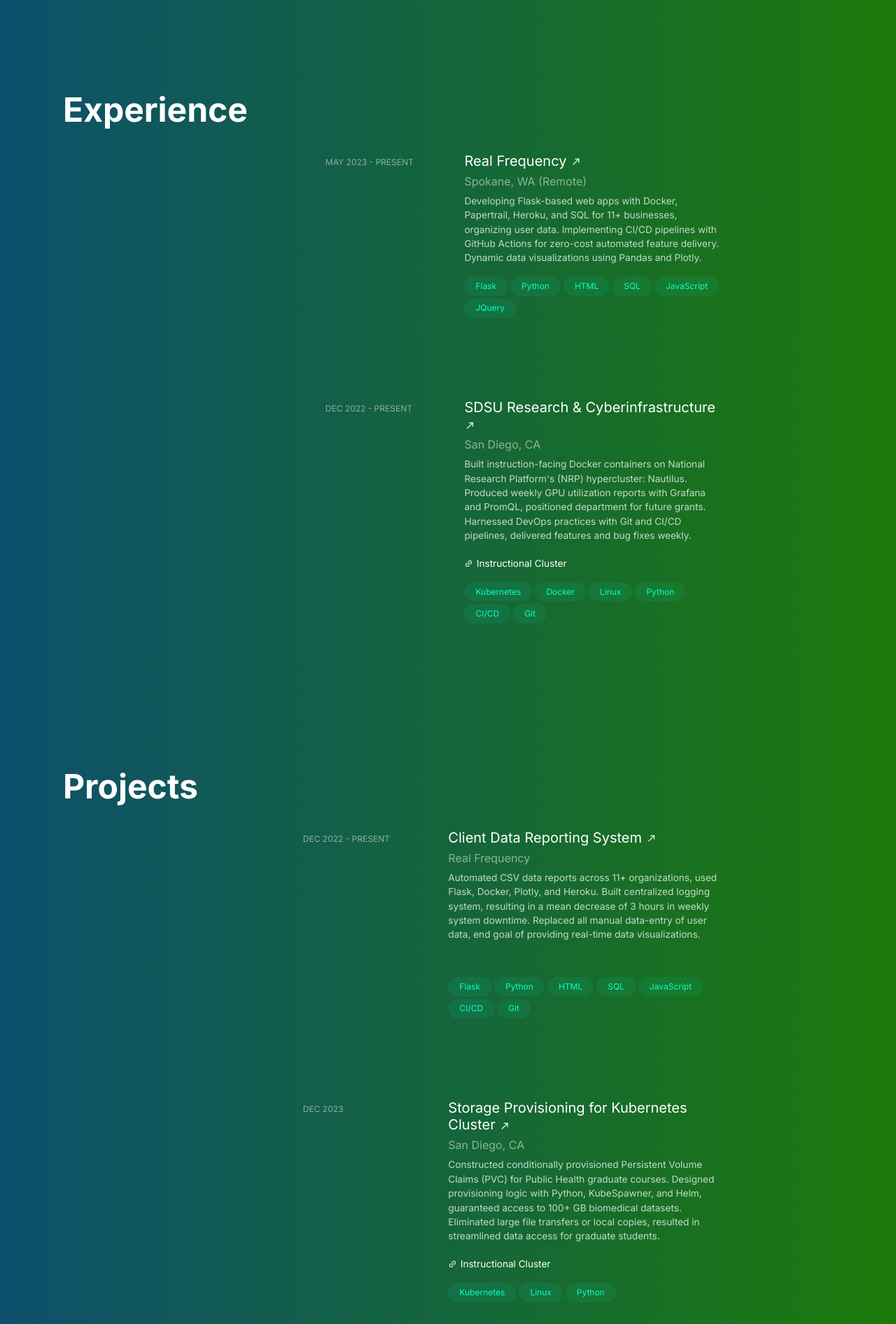
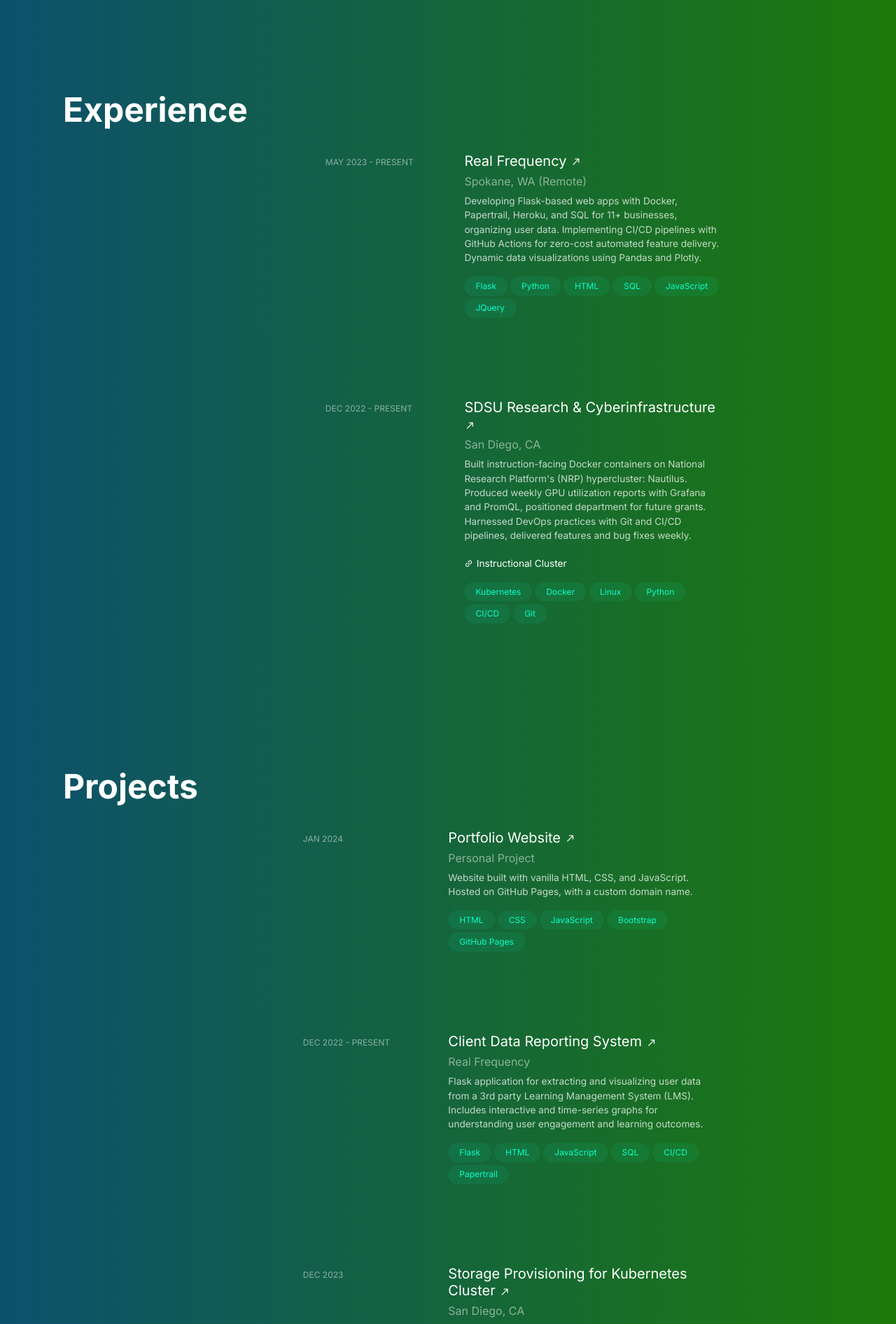
Before and after one commit to joaquin-mendoza8/portfolio, a Python web app: template src/templates/index.html in a window 1280 px wide. Shown: the part 760-2652 px from the top of the page at 70% size. Run offline with Jinja, Linux system fonts and the light colour scheme; the template is opened without the code that fills it, so the values that code supplies are empty.

Commit message:
Removed Flask Framework

```diff
--- a/src/config.ini
+++ /dev/null
@@ -1,5 +0,0 @@
-[configs]
-email=joaquinmendoza707@gmail.com
-phone_number=5305366018
-github=https://github.com/joaquin-mendoza8
-linkedin=https://www.linkedin.com/in/joaquin-mend530/
--- a/src/static/css/style.css
+++ b/src/static/css/style.css
@@ -371,10 +371,10 @@ body {
 .slider-thumb {
     position: fixed;
     content: "";
-    left: 45%;
-    top: 20%;
-    width: 28rem;
-    height: 28rem;
+    left: 42vw;
+    top: 12vh;
+    width: 38vw;
+    height: 79vh;
     background: #17141d;
     border-radius: 62% 47% 82% 35% / 45% 45% 80% 66%;
     box-shadow: 0px 0px 15px 0px rgb(10, 255, 202);
--- a/src/static/js/index.js
+++ b/src/static/js/index.js
@@ -1,4 +1,13 @@
+document.addEventListener('DOMContentLoaded', function() {
+
+
+    // UPDATE BLOB SIZE ON SCROLL -------------------------------------
+
+    updateBlobSize();
+
+
     // SET NAV BLOB INDICATOR WIDTH --------------------------------------------
+
     var textNodes = document.querySelectorAll('.nav-text');
 
     // loop through all text nodes
@@ -15,31 +24,25 @@ textNodes.forEach(function(textNode) {
 
     });
 
-document.addEventListener('DOMContentLoaded', function() {
+});
 
+
+// Increase/decrease blob size on scroll ------------------------------------
+function updateBlobSize() {
+
+    // get blob
     var blob = document.querySelector('.slider-thumb');
 
-    var width = 28;
-    var height = 28;
+    // initial blob size
+    var initWidth = 38;
+    var initHeight = 79;
 
-    // calculate blob left and top position
-    var pageWidth = document.body.scrollWidth;
-    var pageHeight = document.body.scrollHeight;
+    // add missing variable declarations
+    var width, height;
 
-    // preset fixed position percentages
-    var blobLeft = 0.45;
-    var blobTop = 0.2;
-
-    // calculate blob left and top position percentages based on page width and height
-    var blobLeftPosition = blobLeft * pageWidth;
-    var blobTopPosition = blobTop * pageHeight;
-
-    // get percentage of blob left and top position
-    var blobLeftPercent = blobLeftPosition / pageWidth;
-    var blobTopPercent = blobTopPosition / pageHeight;
-
-    console.log(blobLeftPercent);
-    console.log(blobTopPercent);
+    // initial blob position in vw/vh
+    var blobLeft = 42;
+    var blobTop = 12;
 
     // change color of blob when scrolling
     window.addEventListener('scroll', function() {
@@ -60,97 +63,22 @@ document.addEventListener('DOMContentLoaded', function() {
         var blobPercent = scrollPercent * 100;
 
         // get blob width
-        width = 28 + (blobPercent * 0.28);
+        width = initWidth + (blobPercent * 0.38);
 
         // get blob height
-        height = 28 + (blobPercent * 0.28);
+        height = initHeight + (blobPercent * 0.79);
 
         // set blob width and height
-        blob.style.width = width + 'rem';
-        blob.style.height = height + 'rem';
+        blob.style.width = width + 'vw';
+        blob.style.height = height + 'vh';
 
-        // reset blob left and top position as blob grows
-        blob.style.left = 'calc(60% - ' + (width / 2) + 'rem)';
-        blob.style.top = 'calc(51% - ' + (height / 2) + 'rem)';
+        // calculate new left and top position to keep blob centered
+        var left = blobLeft - ((width - initWidth) / 2);
+        var top = blobTop - ((height - initHeight) / 2);
+
+        // set blob left and top position
+        blob.style.left = left + 'vw';
+        blob.style.top = top + 'vh';
 
     });
-
-    // DYNAMIC DATE ---------------------------------------------------
-
-    // REAL FREQUENCY
-    const realFrequencyElem = document.getElementById('rf-date-container');
-    if (realFrequencyElem) {
-        const realFrequencyStartDate = moment('May 1, 2023', 'MMMM D, YYYY');
-        calcDateDiff(realFrequencyElem, realFrequencyStartDate);
 }
-
-    // RCI - Get the element
-    const rciElem = document.getElementById('rci-date-container');
-    if (rciElem) {
-        const rciStartDate = moment('December 1, 2022', 'MMMM D, YYYY');
-        calcDateDiff(rciElem, rciStartDate);
-    }
-
-    // ENABLE TOOLTIPS -------------------------------------------------------
-
-    $(function () {
-        $('[data-toggle="tooltip"]').tooltip();
-    });
-
-    // SET TEXT LINK ATTRIBUTES -----------------------------------------------
-
-    // Get all text links
-    var links = document.querySelectorAll('#text-link');
-    var imgLinks = document.querySelectorAll('#img-link');
-
-    // Loop through all text links
-    links.forEach(function(link) {
-
-        // Set text link attributes
-        if (link.id == 'text-link') {
-            link.setAttribute('class', 'link-offset-2 link-offset-3-hover link-underline link-underline-opacity-0 link-underline-opacity-75-hover');
-            link.setAttribute('target', '_blank');
-        }
-
-    });
-
-    imgLinks.forEach(function(link) {
-
-            // Set text link attributes
-            if (link.id == 'img-link') {
-                link.setAttribute('target', '_blank');
-            }
-
-        }
-    );
-
-});
-
-// CALCULATE DATE DIFFERENCE --------------------------------------------
-
-function calcDateDiff(element, startDate) {
-
-    // Get current date
-    const currentDate = moment();
-
-    // Calculate date difference
-    const years = currentDate.diff(startDate, 'years');
-    startDate.add(years, 'years');
-    const months = currentDate.diff(startDate, 'months');
-
-    // Add pluralization
-    let yearLabel = (years > 1) ? 'yrs' : 'yr';
-    let monthLabel = (months > 1) ? 'mos' : 'mo';
-
-    // Add date difference to element
-    if (years == 0) {
-        // If no years, only add months
-        element.innerHTML += ` (${months} ${monthLabel})`;
-    } else if (months == 0) {
-        // If no months, only add years
-        element.innerHTML += ` (${years} ${yearLabel})`;
-    } else {
-        // If both years and months, add both
-        element.innerHTML += ` (${years} ${yearLabel} ${months} ${monthLabel})`;
-    }
-}
--- a/src/templates/base.html
+++ /dev/null
@@ -1,62 +0,0 @@
-<!DOCTYPE html>
-<html lang="en" class="scroll-smooth">
-<head>
-    <meta charset="UTF-8">
-    <meta name="viewport" content="width=device-width, initial-scale=1.0">
-    <title>{% block title %}Base{% endblock %}</title>
-
-    <!-- Bootstrap CDN -->
-    <link href="https://cdn.jsdelivr.net/npm/bootstrap@5.3.2/dist/css/bootstrap.min.css" rel="stylesheet" integrity="sha384-T3c6CoIi6uLrA9TneNEoa7RxnatzjcDSCmG1MXxSR1GAsXEV/Dwwykc2MPK8M2HN" crossorigin="anonymous">
-
-    <!-- Bootstrap Icons -->
-    <link rel="stylesheet" href="https://cdn.jsdelivr.net/npm/bootstrap-icons@1.11.2/font/bootstrap-icons.min.css">
-
-    <!-- Favicon -->
-    <link rel="icon" href="{{ url_for('static', filename='images/portfolio-logo.ico') }}" type="image/x-icon">
-
-    <!-- JQuery -->
-    <script src="https://ajax.googleapis.com/ajax/libs/jquery/3.5.1/jquery.min.js"></script>
-
-    <!-- Popper -->
-    <script src="https://cdn.jsdelivr.net/npm/@popperjs/core@2.11.8/dist/umd/popper.min.js" integrity="sha384-I7E8VVD/ismYTF4hNIPjVp/Zjvgyol6VFvRkX/vR+Vc4jQkC+hVqc2pM8ODewa9r" crossorigin="anonymous"></script>
-
-    <!-- Moment -->
-    <script src="https://cdnjs.cloudflare.com/ajax/libs/moment.js/2.29.1/moment.min.js"></script>
-
-    <!-- CSS -->
-    <link rel="stylesheet" href="{{ url_for('static', filename='css/style.css') }}">
-
-    <!-- Fonts -->
-    <link rel="preconnect" href="https://fonts.googleapis.com">
-    <link rel="preconnect" href="https://fonts.gstatic.com" crossorigin>
-    <link href="https://fonts.googleapis.com/css2?family=Inter:wght@400;700&family=Overpass&display=swap" rel="stylesheet">
-
-    <!-- Icons -->
-    <link rel="stylesheet" href="https://fonts.googleapis.com/css2?family=Material+Symbols+Outlined:opsz,wght,FILL,GRAD@20..48,100..700,0..1,-50..200" />
-    <link rel="stylesheet" href="https://fonts.googleapis.com/css2?family=Material+Symbols+Outlined:opsz,wght,FILL,GRAD@20..48,100..700,0..1,-50..200" />
-
-    <link
-      rel="stylesheet"
-      href="https://stackpath.bootstrapcdn.com/font-awesome/4.7.0/css/font-awesome.min.css"
-      crossorigin="anonymous" />
-
-</head>
-<body>
-
-  <div class="container-lg">
-
-      {% block content %}{% endblock %}
-
-  </div>
-
-  <!-- JavaScript -->
-  <script src="{{ url_for('static', filename='js/index.js') }}"></script>
-
-  <!-- Bootstrap JS -->
-  <script src="https://cdn.jsdelivr.net/npm/bootstrap@5.3.2/dist/js/bootstrap.bundle.min.js" integrity="sha384-C6RzsynM9kWDrMNeT87bh95OGNyZPhcTNXj1NW7RuBCsyN/o0jlpcV8Qyq46cDfL" crossorigin="anonymous"></script>
-
-  <!-- For dropdowns etc. -->
-  <script src="https://cdn.jsdelivr.net/npm/@popperjs/core@2.11.8/dist/umd/popper.min.js" integrity="sha384-I7E8VVD/ismYTF4hNIPjVp/Zjvgyol6VFvRkX/vR+Vc4jQkC+hVqc2pM8ODewa9r" crossorigin="anonymous"></script>
-  <script src="https://cdn.jsdelivr.net/npm/bootstrap@5.3.2/dist/js/bootstrap.min.js" integrity="sha384-BBtl+eGJRgqQAUMxJ7pMwbEyER4l1g+O15P+16Ep7Q9Q+zqX6gSbd85u4mG4QzX+" crossorigin="anonymous"></script>
-</body>
-</html>
--- a/src/templates/index.html
+++ b/src/templates/index.html
@@ -1,19 +1,55 @@
-{% extends 'base.html' %}
+<!DOCTYPE html>
+<html lang="en" class="scroll-smooth">
+<head>
+    <meta charset="UTF-8">
+    <meta name="viewport" content="width=device-width, initial-scale=1.0">
+    <title>Joaquin Mendoza</title>
 
-{% block title %} Home {% endblock %}
+    <!-- Bootstrap CDN -->
+    <link href="https://cdn.jsdelivr.net/npm/bootstrap@5.3.2/dist/css/bootstrap.min.css" rel="stylesheet" integrity="sha384-T3c6CoIi6uLrA9TneNEoa7RxnatzjcDSCmG1MXxSR1GAsXEV/Dwwykc2MPK8M2HN" crossorigin="anonymous">
 
-{% block content %}
+    <!-- Bootstrap Icons -->
+    <link rel="stylesheet" href="https://cdn.jsdelivr.net/npm/bootstrap-icons@1.11.2/font/bootstrap-icons.min.css">
+
+    <!-- Favicon -->
+    <link rel="icon" href="/src/static/images/portfolio-logo.ico" type="image/x-icon">
+
+    <!-- JQuery -->
+    <script src="https://ajax.googleapis.com/ajax/libs/jquery/3.5.1/jquery.min.js"></script>
+
+    <!-- Popper -->
+    <script src="https://cdn.jsdelivr.net/npm/@popperjs/core@2.11.8/dist/umd/popper.min.js" integrity="sha384-I7E8VVD/ismYTF4hNIPjVp/Zjvgyol6VFvRkX/vR+Vc4jQkC+hVqc2pM8ODewa9r" crossorigin="anonymous"></script>
+
+    <!-- Moment -->
+    <script src="https://cdnjs.cloudflare.com/ajax/libs/moment.js/2.29.1/moment.min.js"></script>
+
+    <!-- CSS -->
+    <link rel="stylesheet" href="/src/static/css/style.css" type="text/css">
+
+    <!-- Fonts -->
+    <link rel="preconnect" href="https://fonts.googleapis.com">
+    <link rel="preconnect" href="https://fonts.gstatic.com" crossorigin>
+    <link href="https://fonts.googleapis.com/css2?family=Inter:wght@400;700&family=Overpass&display=swap" rel="stylesheet">
+
+    <!-- Icons -->
+    <link rel="stylesheet" href="https://fonts.googleapis.com/css2?family=Material+Symbols+Outlined:opsz,wght,FILL,GRAD@20..48,100..700,0..1,-50..200" />
+    <link rel="stylesheet" href="https://fonts.googleapis.com/css2?family=Material+Symbols+Outlined:opsz,wght,FILL,GRAD@20..48,100..700,0..1,-50..200" />
+
+    <link
+      rel="stylesheet"
+      href="https://stackpath.bootstrapcdn.com/font-awesome/4.7.0/css/font-awesome.min.css"
+      crossorigin="anonymous" />
+
+</head>
+<body>
+
+<div class="container-lg">
 
   <div class="slider-thumb"></div>
 
   <div id="container">
 
     <section id="home">
-
-      <!-- <div class="p-2">
-          <img src="https://avatars.githubusercontent.com/u/95003828?v=4"
-          class="rounded-circle" alt="Joaquin Mendoza" width="200" height="200">
-      </div> -->
 
       <div class="p-2">
 
@@ -47,12 +83,6 @@
                 <div class="nav-blob-indicator"></div>
               </a>
             </li>
-            <li>
-              <a class="nav-link px-0" href="#contact" id="nav-link">
-                <span class="nav-text">Contact</span>
-                <div class="nav-blob-indicator"></div>
-              </a>
-            </li>
 
           </ul>
         </nav>
@@ -61,7 +91,7 @@
 
             <a
               class="btn mr-5"
-              href="mailto:{{ email }}"
+              href="mailto:joaquinmendoza707@gmail.com"
               target="_blank"
               rel="noopener noreferrer"
               id="contact-icon">
@@ -70,7 +100,7 @@
             <a
               class="btn mr-5"
               data-toggle="Github"
-              href="{{ github }}"
+              href="https://github.com/joaquin-mendoza8/"
               target="_blank"
               rel="noopener noreferrer"
               id="contact-icon">
@@ -78,7 +108,7 @@
             </a>
             <a
               class="btn mr-5"
-              href="{{ linkedin }}"
+              href="https://www.linkedin.com/in/joaquin-mend530/"
               target="_blank"
               rel="noopener noreferrer"
               id="contact-icon">
@@ -151,7 +181,7 @@
                   </div>
 
                   <div class="content-column">
-                    <a class="inline-flex items-baseline" href="https://www.realfrequency.com/"
+                    <a href="https://www.realfrequency.com/"
                     target="_blank" rel="noreferrer noopener">
                       <h2 id="experience-header">
                         SDSU Research & Cyberinfrastructure
@@ -211,6 +241,45 @@
 
         <div id="right-side-section">
           <ol class="project-cards">
+
+            <li id="experience-card-section">
+              <div class="relative grid" id="experience-card">
+                <div class="col-span-6">
+
+                  <div class="date-column">
+                    <h4 id="date-header">Jan 2024</h4>
+                  </div>
+
+                  <div class="content-column">
+                    <a href="https://github.com/joaquin-mendoza8/portfolio"
+                    target="_blank" rel="noreferrer noopener">
+                      <h2 id="experience-header">
+                        Portfolio Website
+                        <span class="material-symbols-outlined" id="arrow-icon">
+                          north_east
+                        </span>
+                      </h2>
+                    </a>
+                    <h3 id="third-header">Personal Project</h3>
+
+                    <p class="mt-2 text-sm">
+                      Website built with vanilla HTML, CSS, and JavaScript.
+                      Hosted on GitHub Pages, with a custom domain name.
+                    </p>
+
+                    <ul class="technologies">
+                      <li class="tech-bubble">HTML</li>
+                      <li class="tech-bubble">CSS</li>
+                      <li class="tech-bubble">JavaScript</li>
+                      <li class="tech-bubble">Bootstrap</li>
+                      <li class="tech-bubble">GitHub Pages</li>
+                    </ul>
+                  </div>
+
+                </div>
+              </div>
+            </li>
+
             <li id="experience-card-section">
               <div class="relative grid" id="experience-card">
                 <div class="col-span-6">
@@ -220,7 +289,7 @@
                   </div>
 
                   <div class="content-column">
-                    <a class="inline-flex items-baseline" href="https://www.realfrequency.com/"
+                    <a href="https://www.realfrequency.com/"
                     target="_blank" rel="noreferrer noopener">
                       <h2 id="experience-header">
                         Client Data Reporting System
@@ -232,23 +301,17 @@
                     <h3 id="third-header">Real Frequency</h3>
 
                     <p class="mt-2 text-sm">
-                      Automated CSV data reports across 11+ organizations, used Flask, Docker, Plotly, and Heroku.
-                      Built centralized logging system, resulting in a mean decrease of 3 hours in weekly system downtime.
-                      Replaced all manual data-entry of user data, end goal of providing real-time data visualizations.
+                      Flask application for extracting and visualizing user data from a 3rd party Learning Management System (LMS).
+                      Includes interactive and time-series graphs for understanding user engagement and learning outcomes.
                     </p>
-
-                    <ul class="experience-links">
-                      <li id="experience-link-container">
-                    </ul>
 
                     <ul class="technologies">
                       <li class="tech-bubble">Flask</li>
-                      <li class="tech-bubble">Python</li>
                       <li class="tech-bubble">HTML</li>
+                      <li class="tech-bubble">JavaScript</li>
                       <li class="tech-bubble">SQL</li>
-                      <li class="tech-bubble">JavaScript</li>
                       <li class="tech-bubble">CI/CD</li>
-                      <li class="tech-bubble">Git</li>
+                      <li class="tech-bubble">Papertrail</li>
                     </ul>
                   </div>
 
@@ -265,7 +328,7 @@
                   </div>
 
                   <div class="content-column">
-                    <a class="inline-flex items-baseline" href="https://www.realfrequency.com/"
+                    <a href="https://www.realfrequency.com/"
                     target="_blank" rel="noreferrer noopener">
                       <h2 id="experience-header">
                         Storage Provisioning for Kubernetes Cluster
@@ -277,25 +340,16 @@
                     <h3 id="third-header">San Diego, CA</h3>
 
                     <p class="mt-2 text-sm">
-                      Constructed conditionally provisioned Persistent Volume Claims (PVC) for Public Health graduate courses.
-                      Designed provisioning logic with Python, KubeSpawner, and Helm, guaranteed access to 100+ GB biomedical datasets.
-                      Eliminated large file transfers or local copies, resulted in streamlined data access for graduate students.
+                      Created Persistent Volume Claims (PVC) in a Kubernetes Cluster to facilitate
+                      access to 100+ GB biomedical datasets in Public Health graduate courses.
+                      Eliminated large file transfers or local copies.
                     </p>
-
-                    <ul class="experience-links">
-                      <li id="experience-link-container">
-                        <a href="https://sdsu-research-ci.github.io/instructionalcluster" id="experience-link" target="_blank">
-                          <span class="material-symbols-outlined" id="link-icon">
-                            link
-                          </span>
-                          Instructional Cluster
-                        </a>
-                    </ul>
 
                     <ul class="technologies">
                       <li class="tech-bubble">Kubernetes</li>
                       <li class="tech-bubble">Linux</li>
                       <li class="tech-bubble">Python</li>
+                      <li class="tech-bubble">Helm</li>
                     </ul>
                   </div>
 
@@ -308,44 +362,30 @@
                 <div class="col-span-6">
 
                   <div class="date-column">
-                    <h4 id="date-header">Dec 2022 - Present</h4>
+                    <h4 id="date-header">Nov 2023</h4>
                   </div>
 
                   <div class="content-column">
-                    <a class="inline-flex items-baseline" href="https://www.realfrequency.com/"
+                    <a href="https://github.com/joaquin-mendoza8/machine-learning-programs/tree/main/a7_nn"
                     target="_blank" rel="noreferrer noopener">
                       <h2 id="experience-header">
-                        Storage Provisioning for Kubernetes Cluster
+                        Framework-less Neural Network
                         <span class="material-symbols-outlined" id="arrow-icon">
                           north_east
                         </span>
                       </h2>
                     </a>
-                    <h3 id="third-header">SDSU Research & Cyberinfrastructure</h3>
+                    <h3 id="third-header">Machine Learning (CS 549)</h3>
 
                     <p class="mt-2 text-sm">
-                      Constructed conditionally provisioned Persistent Volume Claims (PVC) for Public Health graduate courses.
-                      Designed provisioning logic with Python, KubeSpawner, and Helm, guaranteed access to 100+ GB biomedical datasets.
-                      Eliminated large file transfers or local copies, resulted in streamlined data access for graduate students.
+                      Classification model trained on an MNIST dataset of sign language gestures.
+                      Achieved 95.2% test accuracy over 10,000 iterations.
                     </p>
 
-                    <ul class="experience-links">
-                      <li id="experience-link-container">
-                        <a href="https://sdsu-research-ci.github.io/instructionalcluster" id="experience-link">
-                          <span class="material-symbols-outlined" id="link-icon">
-                            link
-                          </span>
-                          Instructional Cluster
-                        </a>
-                    </ul>
-
                     <ul class="technologies">
-                      <li class="tech-bubble">Kubernetes</li>
-                      <li class="tech-bubble">Docker</li>
-                      <li class="tech-bubble">Linux</li>
                       <li class="tech-bubble">Python</li>
-                      <li class="tech-bubble">CI/CD</li>
-                      <li class="tech-bubble">Git</li>
+                      <li class="tech-bubble">Numpy</li>
+                      <li class="tech-bubble">Jupyter Notebook</li>
                     </ul>
                   </div>
 
@@ -360,13 +400,18 @@
 
     </section>
 
-
-    <!-- <footer class="footer fixed-bottom">
-      <div class="container text-center">
-        <p id="footer-text">&copy; {{ current_year }} Joaquin Mendoza. All rights reserved.</p>
-      </div>
-    </footer> -->
-
   </div>
 
-{% endblock %}
+</div>
+
+  <!-- JavaScript -->
+  <script src="/src/static/js/index.js"></script>
+
+  <!-- Bootstrap JS -->
+  <script src="https://cdn.jsdelivr.net/npm/bootstrap@5.3.2/dist/js/bootstrap.bundle.min.js" integrity="sha384-C6RzsynM9kWDrMNeT87bh95OGNyZPhcTNXj1NW7RuBCsyN/o0jlpcV8Qyq46cDfL" crossorigin="anonymous"></script>
+
+  <!-- For dropdowns etc. -->
+  <script src="https://cdn.jsdelivr.net/npm/@popperjs/core@2.11.8/dist/umd/popper.min.js" integrity="sha384-I7E8VVD/ismYTF4hNIPjVp/Zjvgyol6VFvRkX/vR+Vc4jQkC+hVqc2pM8ODewa9r" crossorigin="anonymous"></script>
+  <script src="https://cdn.jsdelivr.net/npm/bootstrap@5.3.2/dist/js/bootstrap.min.js" integrity="sha384-BBtl+eGJRgqQAUMxJ7pMwbEyER4l1g+O15P+16Ep7Q9Q+zqX6gSbd85u4mG4QzX+" crossorigin="anonymous"></script>
+
+</body>
```
Also changed, not shown: requirements.txt (deleted, +0 -11 lines), run.py (deleted, +0 -10 lines), src/index.py (deleted, +0 -42 lines), src/templates/experience.html (deleted, +0 -131 lines), src/templates/projects.html (deleted, +0 -20 lines), tests/app_test.py (deleted, +0 -31 lines), src/__init__.py (deleted), 1 other file. Lines whose indentation alone changed are shown as unchanged.
